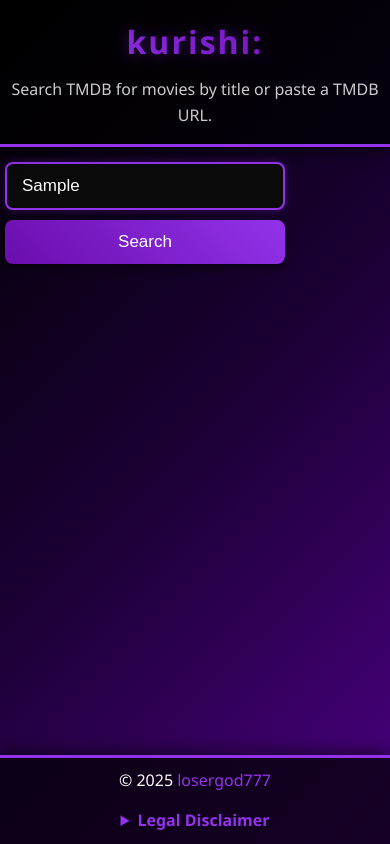
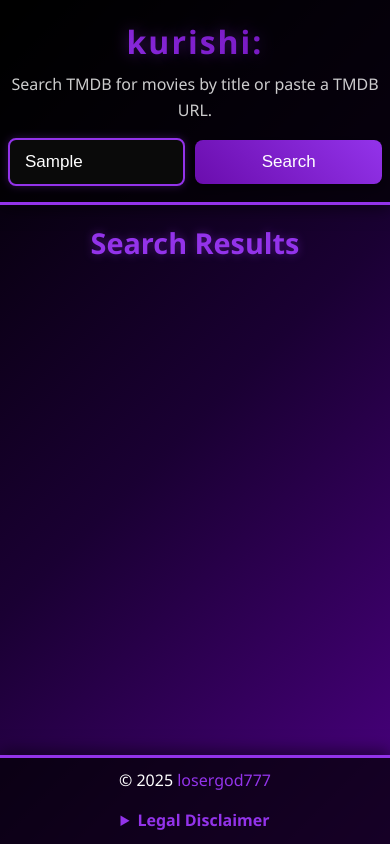
Before and after one commit to losergod777/losergod777.github.io, a plain HTML site: page index.html in a window 390 px wide. Both pictures are taken after typing "Sample" into the empty fields and a click on the button "Search". Drawn offline with Linux system fonts and the light colour scheme; no server answers.

Commit message:
i started watching Death Note during this

```diff
--- a/index.html
+++ b/index.html
@@ -8,23 +8,32 @@
 </head>
 <body>
 <header>
-    <h1>kurishi:</h1>
-    <p>Search TMDB for movies by title or paste a TMDB URL.</p>
+    <div class="header-content">
+        <h1>kurishi:</h1>
+        <p>Search TMDB for movies by title or paste a TMDB URL.</p>
+    </div>
+    <section id="search" class="header-search">
+        <input type="text" id="search-input" placeholder="Enter movie title...">
+        <button id="search-btn">Search</button>
+    </section>
 </header>
     <main>
-        <section id="search">
-            <input type="text" id="search-input" placeholder="Enter movie title...">
-            <button id="search-btn">Search</button>
+        <section id="trending-movies">
+            <h2>Trending Movies</h2>
+            <div id="trending-list" class="movie-horizontal-list"></div>
         </section>
-        <section id="results">
-            <div id="movie-list"></div>
+
+        <section id="search-results">
+            <h2 id="search-results-heading" style="display:none;">Search Results</h2>
+            <div id="movie-list" class="movie-horizontal-list"></div>
         </section>
+
         <section id="player">
-            <h3 id="player-title" style="display:none; margin-bottom: 10px; color: #9333ea; font-weight: bold;">Now Playing</h3>
+            <h3 id="player-title" style="display:none; margin-bottom: 10px; color: var(--primary-color); font-weight: bold;">Now Playing</h3>
             <div id="player-container" style="position: relative; width: 100%; max-width: 1200px; margin: 0 auto;">
                 <iframe id="vidking-player" src="" frameborder="0" allowfullscreen style="display: block; width: 100%; height: 100%;"></iframe>
-                <div id="player-overlay" style="position: absolute; top: 0; left: 0; width: 100%; height: 100%; background: rgba(0,0,0,0.5); display: flex; justify-content: center; align-items: center; cursor: pointer; z-index: 10;">
-                    <p style="color: white; font-size: 1.2em; text-align: center;">Tap to enable player interaction (may open ads)</p>
+                <div id="player-overlay" style="position: absolute; top: 0; left: 0; width: 100%; height: 100%; background: rgba(0,0,0,0.7); display: flex; justify-content: center; align-items: center; cursor: pointer; z-index: 10;">
+                    <p style="color: var(--text-color); font-size: 1.3em; text-align: center; padding: 20px; background: rgba(147, 51, 234, 0.3); border-radius: 10px; box-shadow: 0 0 15px var(--shadow-color);">Tap to enable player interaction (may open ads)</p>
                 </div>
             </div>
         </section>
--- a/script.js
+++ b/script.js
@@ -1,13 +1,19 @@
 document.addEventListener('DOMContentLoaded', function() {
     const searchBtn = document.getElementById('search-btn');
     const searchInput = document.getElementById('search-input');
+    const trendingList = document.getElementById('trending-list');
     const movieList = document.getElementById('movie-list');
+    const searchResultsSection = document.getElementById('search-results');
+    const searchResultsHeading = document.getElementById('search-results-heading');
     const playerSection = document.getElementById('player');
     const playerContainer = document.getElementById('player-container');
     const vidkingPlayer = document.getElementById('vidking-player');
     const playerOverlay = document.getElementById('player-overlay');
 
     let currentMovieId = null;
+
+    // Fetch and display trending movies on page load
+    fetchTrendingMovies();
 
     const urlParams = new URLSearchParams(window.location.search);
     const movieIdFromUrl = urlParams.get('movie');
@@ -18,7 +24,10 @@
     searchBtn.addEventListener('click', function() {
         const query = searchInput.value.trim();
         playerSection.style.display = 'none';
-        document.getElementById('results').style.display = 'block';
+        searchResultsSection.style.display = 'block'; // Show search results section
+        searchResultsHeading.style.display = 'block'; // Show search results heading
+        trendingList.parentElement.style.display = 'none'; // Hide trending section when searching
+
         if (query) {
             if (query.startsWith('https://www.themoviedb.org/movie/')) {
                 const movieId = extractMovieIdFromUrl(query);
@@ -44,36 +53,48 @@
         return match ? match[1] : null;
     }
 
+    async function fetchTrendingMovies() {
+        try {
+            // Assuming a Netlify function for trending movies, or adapting the existing one
+            const response = await fetch(`/.netlify/functions/search-movies?trending=true`);
+            const movies = await response.json();
+            displayMovies(movies, trendingList);
+        } catch (error) {
+            console.error('Error fetching trending movies:', error);
+            // Optionally display an error message to the user
+        }
+    }
+
     async function searchMovies(query) {
         try {
             const response = await fetch(`/.netlify/functions/search-movies?query=${encodeURIComponent(query)}`);
             const movies = await response.json();
-            displayMovies(movies);
+            displayMovies(movies, movieList);
         } catch (error) {
             console.error('Error searching movies:', error);
             alert('Error searching movies. Please try again later.');
         }
     }
 
-    function displayMovies(movies) {
-        movieList.innerHTML = '';
-        const resultsHeading = document.createElement('h2');
-        resultsHeading.textContent = 'Search Results';
-        resultsHeading.style.textAlign = 'center';
-        resultsHeading.style.marginBottom = '20px';
-        movieList.appendChild(resultsHeading);
+    function displayMovies(movies, containerElement) {
+        containerElement.innerHTML = ''; // Clear previous movies
+        if (movies.length === 0) {
+            containerElement.innerHTML = '<p style="text-align: center; color: rgba(255,255,255,0.7);">No movies found.</p>';
+            return;
+        }
+
         movies.forEach(movie => {
             const movieDiv = document.createElement('div');
             movieDiv.className = 'movie-item';
             const releaseYear = movie.release_date ? movie.release_date.split('-')[0] : 'Unknown';
             movieDiv.innerHTML = `
-                <img src="https://image.tmdb.org/t/p/w154${movie.poster_path || ''}" alt="${movie.title}" onerror="this.src='https://via.placeholder.com/150x225?text=No+Image'">
+                <img src="https://image.tmdb.org/t/p/w185${movie.poster_path || ''}" alt="${movie.title}" onerror="this.src='https://via.placeholder.com/185x278?text=No+Image'">
                 <p>${movie.title} (${releaseYear})</p>
             `;
             movieDiv.addEventListener('click', function() {
                 playMovie(movie.id);
             });
-            movieList.appendChild(movieDiv);
+            containerElement.appendChild(movieDiv);
         });
     }
 
@@ -81,28 +102,29 @@
         currentMovieId = movieId;
         const embedUrl = `https://www.vidking.net/embed/movie/${movieId}`;
         vidkingPlayer.src = embedUrl;
-        document.getElementById('results').style.display = 'none';
+        searchResultsSection.style.display = 'none'; // Hide search results
+        trendingList.parentElement.style.display = 'none'; // Hide trending section
         playerSection.style.display = 'block';
         document.getElementById('player-title').style.display = 'block';
-        playerContainer.style.display = 'block'; // Ensure the container is visible
-        playerOverlay.style.display = 'flex'; // Show overlay initially
+        playerContainer.style.display = 'block';
+        playerOverlay.style.display = 'flex';
 
         // Adjust player dimensions based on screen size
         if (window.innerWidth >= 1024) {
             playerContainer.style.maxWidth = '1200px';
-            playerContainer.style.height = '675px'; // Set a fixed height for desktop
+            playerContainer.style.height = '675px';
         } else {
             playerContainer.style.maxWidth = '95vw';
-            playerContainer.style.height = '240px'; // Set a fixed height for mobile
+            playerContainer.style.height = '240px';
         }
         vidkingPlayer.style.width = '100%';
-        vidkingPlayer.style.height = '100%'; // Make iframe fill its container
+        vidkingPlayer.style.height = '100%';
 
         const newUrl = `${window.location.origin}${window.location.pathname}?movie=${movieId}`;
         window.history.pushState({movieId: movieId}, '', newUrl);
     }
 
     playerOverlay.addEventListener('click', function() {
-        playerOverlay.style.display = 'none'; // Hide overlay on click
+        playerOverlay.style.display = 'none';
     });
 });
--- a/style.css
+++ b/style.css
@@ -38,10 +38,20 @@
     box-shadow: 0 4px 15px rgba(0, 0, 0, 0.5); /* Deeper shadow */
     position: relative;
     z-index: 10;
+    display: flex; /* Use flexbox for header content and search */
+    flex-wrap: wrap;
+    justify-content: space-between; /* Distribute items */
+    align-items: center;
+}
+
+.header-content {
+    flex-grow: 1;
+    text-align: left;
+    margin-right: 20px; /* Space between content and search */
 }
 
 header h1 {
-    margin-bottom: 10px;
+    margin-bottom: 5px; /* Adjusted margin */
     background: linear-gradient(45deg, var(--primary-color), var(--secondary-color));
     -webkit-background-clip: text;
     -webkit-text-fill-color: transparent;
@@ -57,26 +67,18 @@
     color: rgba(255, 255, 255, 0.8);
 }
 
-main {
-    flex: 1;
-    padding: 30px 20px; /* Increased padding */
-    max-width: 1200px; /* Max width for content */
-    margin: 0 auto;
-    width: 100%;
-}
-
-#search {
-    text-align: center;
-    margin-bottom: 40px; /* More space */
+#search.header-search {
+    text-align: right; /* Align search to the right */
+    margin-bottom: 0; /* Remove bottom margin */
     display: flex;
-    justify-content: center;
-    gap: 15px; /* Space between input and button */
-    flex-wrap: wrap;
+    gap: 10px; /* Space between input and button */
+    flex-wrap: nowrap; /* Prevent wrapping for search elements */
+    align-items: center;
 }
 
 #search-input {
     padding: 12px 15px; /* Increased padding */
-    width: 350px; /* Slightly wider */
+    width: 300px; /* Adjusted width for header */
     font-size: 17px; /* Slightly larger font */
     background: var(--background-dark);
     border: 2px solid var(--border-color);
@@ -110,15 +112,49 @@
     box-shadow: 0 6px 15px rgba(0, 0, 0, 0.6);
 }
 
-#results {
+main {
+    flex: 1;
+    padding: 30px 20px; /* Increased padding */
+    max-width: 1200px; /* Max width for content */
+    margin: 0 auto;
+    width: 100%;
+}
+
+h2 {
+    font-size: 2em;
+    color: var(--primary-color);
+    text-align: center;
+    margin-bottom: 25px;
+    text-shadow: 0 0 10px var(--shadow-color);
+}
+
+#trending-movies, #search-results {
     margin-bottom: 40px; /* More space */
 }
 
-#movie-list {
-    display: grid; /* Using CSS Grid for better layout control */
-    grid-template-columns: repeat(auto-fill, minmax(180px, 1fr)); /* Responsive grid */
+.movie-horizontal-list {
+    display: flex; /* Use flexbox for horizontal scrolling */
+    overflow-x: auto; /* Enable horizontal scrolling */
     gap: 25px; /* Increased gap */
-    justify-items: center; /* Center items in grid cells */
+    padding-bottom: 15px; /* Space for scrollbar */
+    -webkit-overflow-scrolling: touch; /* Smooth scrolling on iOS */
+    scrollbar-width: thin; /* Firefox scrollbar */
+    scrollbar-color: var(--primary-color) var(--background-dark); /* Firefox scrollbar colors */
+}
+
+.movie-horizontal-list::-webkit-scrollbar {
+    height: 10px; /* Height of horizontal scrollbar */
+}
+
+.movie-horizontal-list::-webkit-scrollbar-track {
+    background: var(--background-dark); /* Track color */
+    border-radius: 10px;
+}
+
+.movie-horizontal-list::-webkit-scrollbar-thumb {
+    background-color: var(--primary-color); /* Thumb color */
+    border-radius: 10px;
+    border: 2px solid var(--background-dark); /* Padding around thumb */
 }
 
 .movie-item {
@@ -133,7 +169,8 @@
     display: flex;
     flex-direction: column;
     justify-content: space-between;
-    height: 100%; /* Ensure consistent height in grid */
+    flex-shrink: 0; /* Prevent items from shrinking */
+    width: 180px; /* Fixed width for horizontal list items */
 }
 
 .movie-item:hover {
@@ -186,7 +223,7 @@
     aspect-ratio: 16 / 9;
     height: auto;
     min-height: 240px;
-    display: block; /* Changed from none to block for consistency with player-container */
+    display: block;
     margin: 0 auto;
     background: var(--background-dark);
 }
@@ -273,38 +310,45 @@
 /* Responsive design */
 @media (max-width: 768px) {
     header {
+        flex-direction: column; /* Stack header items vertically */
         padding: 1rem 0.5rem;
+    }
+
+    .header-content {
+        margin-right: 0;
+        margin-bottom: 15px; /* Space below header content */
+        text-align: center;
     }
 
     header h1 {
         font-size: 2.5em;
     }
 
+    #search.header-search {
+        width: 100%; /* Full width for search bar */
+        justify-content: center;
+    }
+
+    #search-input {
+        width: 70%; /* Adjust width for smaller screens */
+        max-width: 300px;
+    }
+
+    #search-btn {
+        width: 25%;
+        max-width: 100px;
+    }
+
     main {
         padding: 20px 10px;
     }
 
-    #search {
-        flex-direction: column;
-        gap: 10px;
-    }
-
-    #search-input {
-        width: 90%;
-        max-width: 350px;
-    }
-
-    #search-btn {
-        width: 90%;
-        max-width: 350px;
-    }
-
-    #movie-list {
-        grid-template-columns: repeat(auto-fill, minmax(150px, 1fr));
-        gap: 20px;
+    h2 {
+        font-size: 1.8em;
     }
 
     .movie-item {
+        width: 150px; /* Adjusted width for smaller screens */
         padding: 12px;
     }
 
@@ -352,12 +396,8 @@
         max-width: 280px;
     }
 
-    #movie-list {
-        grid-template-columns: repeat(auto-fill, minmax(120px, 1fr));
-        gap: 15px;
-    }
-
     .movie-item {
+        width: 120px; /* Adjusted width for very small screens */
         padding: 10px;
         border-radius: 10px;
     }
```
